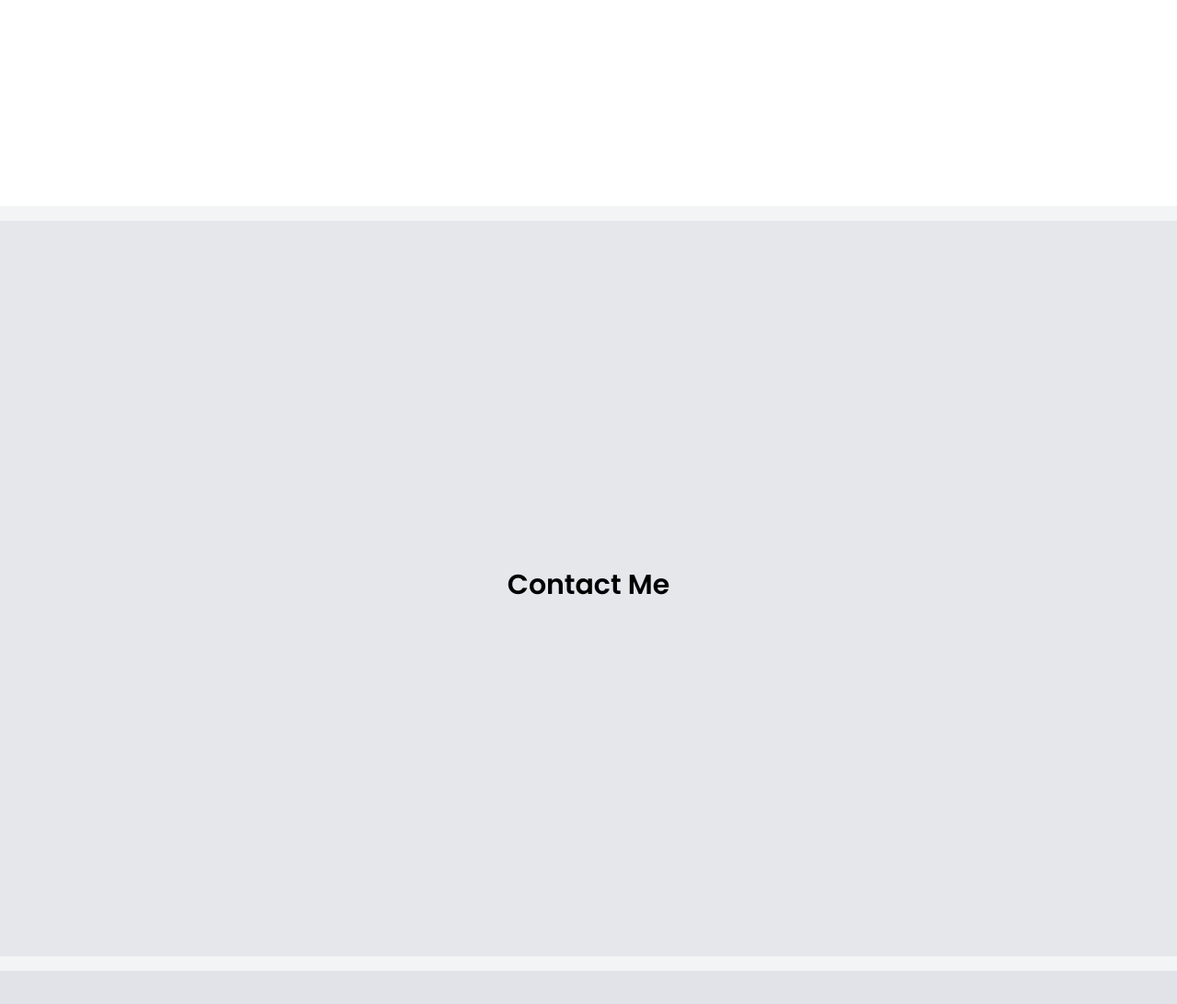
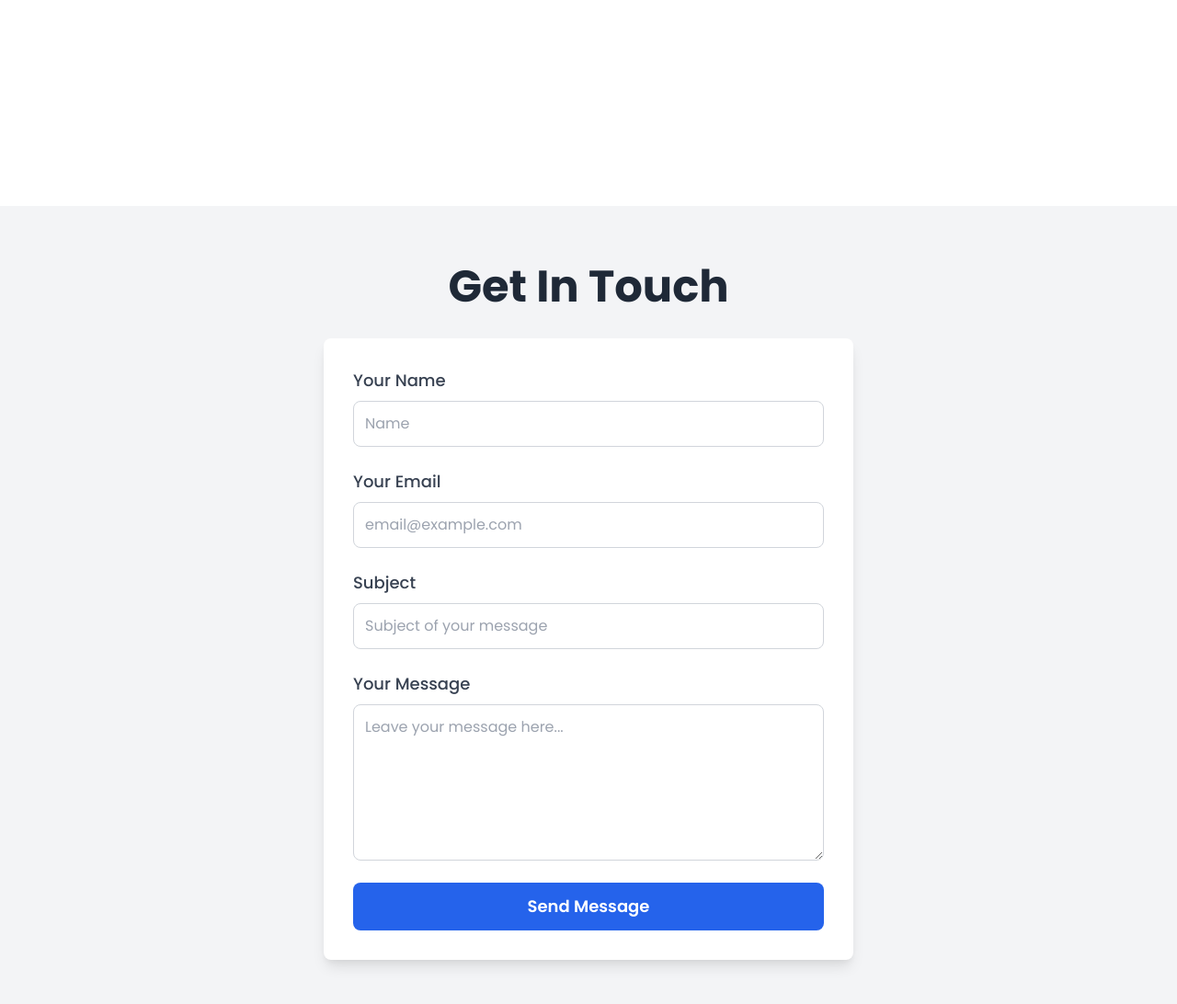
Before and after one commit to hanz-archer/Portfolio, a Django app: page /home/ in a window 1280 px wide. Shown: the part 3908-5000 px from the top of the page at 92% size. Before the commit the page ends 4964 px from the top, so only its background shows below. Run offline with Django 4.2, Linux system fonts and the light colour scheme.

Commit message:
Portfolio

```diff
--- a/myapp/templates/myapp/home.html
+++ b/myapp/templates/myapp/home.html
@@ -114,10 +114,36 @@
             <p class="text-gray-600 text-center"></p>
         </section>
 
-        <section id="contact" class="min-h-screen bg-gray-200 flex flex-col justify-center items-center p-6 mb-4">
-            <h2 class="text-3xl font-semibold mb-2">Contact Me</h2>
-            <p class="text-gray-600 text-center"></p>
+        <section id="contact" class="min-h-screen bg-gray-100 flex flex-col justify-center items-center py-12 px-6">
+            <h2 class="text-5xl font-bold mb-8 text-gray-800">Get In Touch</h2>
+            <form class="max-w-xl w-full bg-white shadow-lg rounded-lg p-8 space-y-6">
+                <div class="flex flex-col space-y-2">
+                    <label for="name" class="text-lg font-medium text-gray-700">Your Name</label>
+                    <input type="text" id="name" class="block w-full p-3 text-base border border-gray-300 rounded-lg focus:ring-blue-500 focus:border-blue-500 placeholder-gray-400" placeholder="Name" required>
+                </div>
+
+                <div class="flex flex-col space-y-2">
+                    <label for="email" class="text-lg font-medium text-gray-700">Your Email</label>
+                    <input type="email" id="email" class="block w-full p-3 text-base border border-gray-300 rounded-lg focus:ring-blue-500 focus:border-blue-500 placeholder-gray-400" placeholder="email@example.com" required>
+                </div>
+
+                <div class="flex flex-col space-y-2">
+                    <label for="subject" class="text-lg font-medium text-gray-700">Subject</label>
+                    <input type="text" id="subject" class="block w-full p-3 text-base border border-gray-300 rounded-lg focus:ring-blue-500 focus:border-blue-500 placeholder-gray-400" placeholder="Subject of your message" required>
+                </div>
+
+                <div class="flex flex-col space-y-2">
+                    <label for="message" class="text-lg font-medium text-gray-700">Your Message</label>
+                    <textarea id="message" rows="6" class="block w-full p-3 text-base border border-gray-300 rounded-lg focus:ring-blue-500 focus:border-blue-500 placeholder-gray-400" placeholder="Leave your message here..." required></textarea>
+                </div>
+
+                <button type="submit" class="w-full py-3 px-4 bg-blue-600 text-white text-lg font-semibold rounded-lg hover:bg-blue-700 transition duration-200 focus:outline-none focus:ring-2 focus:ring-blue-500 focus:ring-opacity-50">
+                    Send Message
+                </button>
+            </form>
         </section>
+
+
     </main>
 
     <script>
```
